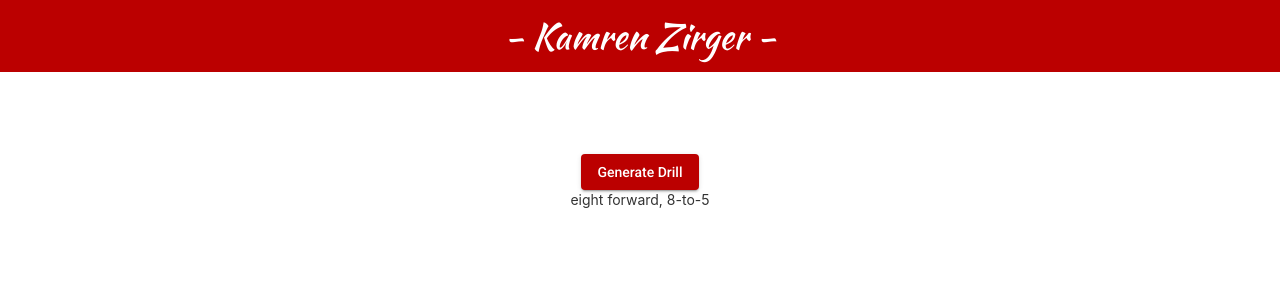
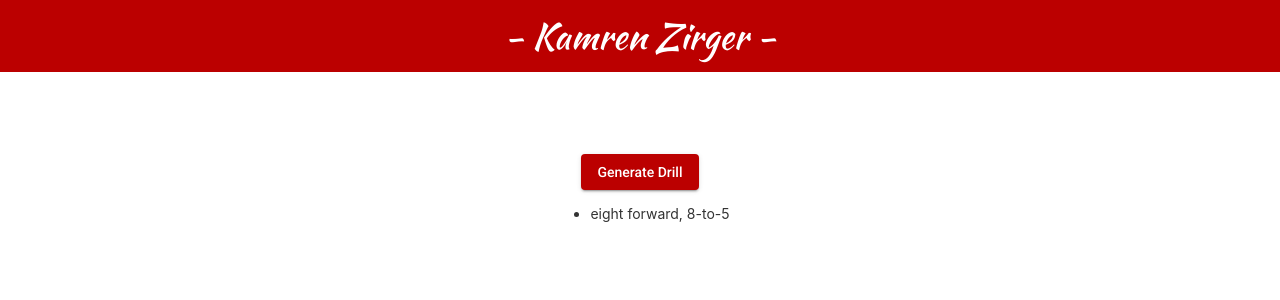
Before and after one commit to kamren-zirger/chi-chis-drill-generator, an Angular app in the folder chi-chis-drill-generator/: page / in a window 1280 px wide. Both pictures are taken after a click on the button "Generate Drill". Shown: the top 300 px of the page. Built offline with nearby package versions, Linux system fonts and the light colour scheme.

Commit message:
task: base randomization and button func

```diff
--- a/chi-chis-drill-generator/src/app/app.component.html
+++ b/chi-chis-drill-generator/src/app/app.component.html
@@ -212,9 +212,15 @@
     </h1>
   </a>
   <div class="content" role="main">
-    <button mat-raised-button color="primary">Generate Drill</button>
+    <button mat-raised-button color="primary" (click)="genDrill()">
+      Generate Drill
+    </button>
     <div>
-      {{ pattern.fundamentals[0].name }}
+      <ul>
+        <li *ngFor="let item of currentDrill; let i = index">
+          {{ currentDrill[i].name }}
+        </li>
+      </ul>
     </div>
   </div>
 </div>
--- a/chi-chis-drill-generator/src/app/app.component.ts
+++ b/chi-chis-drill-generator/src/app/app.component.ts
@@ -2,15 +2,26 @@ import { Component } from '@angular/core';
 import { Fundamental, fundamentals } from './fundamentals';
 import { Pattern, patterns } from './patterns';
 
+function randInt(len: number) {
+  return Math.floor(Math.random() * len);
+}
+
 @Component({
   selector: 'app-root',
   templateUrl: './app.component.html',
-  styleUrls: ['./app.component.sass']
+  styleUrls: ['./app.component.sass'],
 })
 export class AppComponent {
   title = 'chi-chis-drill-generator';
 
+  currentDrill = new Array<Fundamental>();
+
   get pattern() {
-    return patterns[0];
+    return patterns[randInt(patterns.length)];
+  }
+
+  genDrill() {
+    this.currentDrill = [];
+    this.currentDrill.push(patterns[0].fundamentals[0]);
   }
 }
--- a/chi-chis-drill-generator/src/app/patterns.ts
+++ b/chi-chis-drill-generator/src/app/patterns.ts
@@ -2,7 +2,7 @@
 
 /* Author: K. Zirger */
 
-import { Fundamental, fundamentals} from "./fundamentals";
+import { Fundamental, fundamentals } from './fundamentals';
 
 export interface Pattern {
   id: number;
@@ -14,4 +14,8 @@ export const patterns = [
     id: 0,
     fundamentals: [fundamentals[0], fundamentals[1], fundamentals[2]],
   },
+  {
+    id: 0,
+    fundamentals: [fundamentals[1], fundamentals[0]],
+  },
 ];
```
